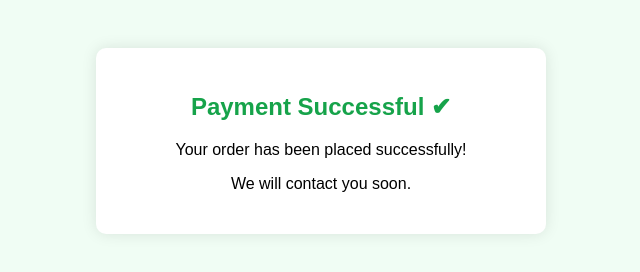
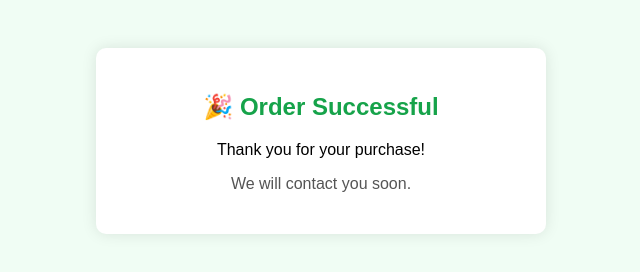
Before and after one commit to akash-x-07/deva-mediia, a website: page success.html in a window 1280 px wide. Shown: the whole page, without its empty margins (319-959 px from the left). Drawn offline with Linux system fonts and the light colour scheme.

Commit message:
Update success.html

```diff
--- a/success.html
+++ b/success.html
@@ -3,7 +3,8 @@
 <head>
   <meta charset="UTF-8">
   <meta name="viewport" content="width=device-width, initial-scale=1.0">
-  <title>Order Successful</title>
+  <title>Order Status</title>
+
   <style>
     body {
       font-family: Arial;
@@ -11,6 +12,7 @@
       padding: 40px;
       background: #f0fdf4;
     }
+
     .box {
       max-width: 400px;
       margin: auto;
@@ -19,18 +21,44 @@
       border-radius: 10px;
       box-shadow: 0 0 15px rgba(0,0,0,0.1);
     }
+
     h2 {
       color: #16a34a;
     }
+
+    .sub {
+      margin-top: 10px;
+      color: #555;
+    }
   </style>
 </head>
+
 <body>
 
 <div class="box">
-  <h2>Payment Successful ✔</h2>
-  <p>Your order has been placed successfully!</p>
-  <p>We will contact you soon.</p>
+  <h2 id="title">Loading...</h2>
+  <p id="desc"></p>
+  <p class="sub">We will contact you soon.</p>
 </div>
+
+<script>
+  const params = new URLSearchParams(window.location.search);
+  const type = params.get("type");
+
+  const title = document.getElementById("title");
+  const desc = document.getElementById("desc");
+
+  if (type === "paid") {
+    title.innerText = "✅ Payment Successful";
+    desc.innerText = "Your order has been confirmed!";
+  } else if (type === "cod") {
+    title.innerText = "📦 Order Placed Successfully";
+    desc.innerText = "Pay when your product arrives.";
+  } else {
+    title.innerText = "🎉 Order Successful";
+    desc.innerText = "Thank you for your purchase!";
+  }
+</script>
 
 </body>
 </html>
```
